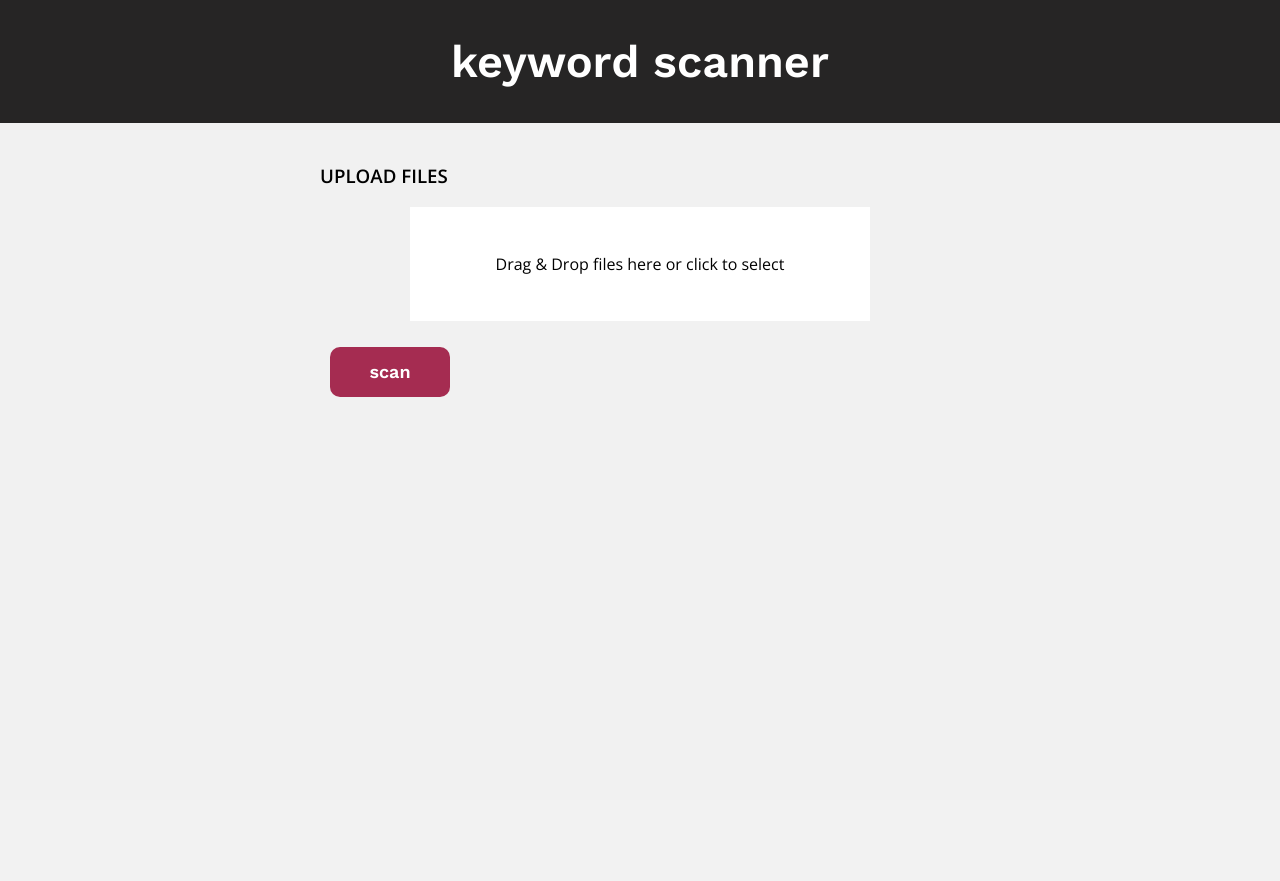
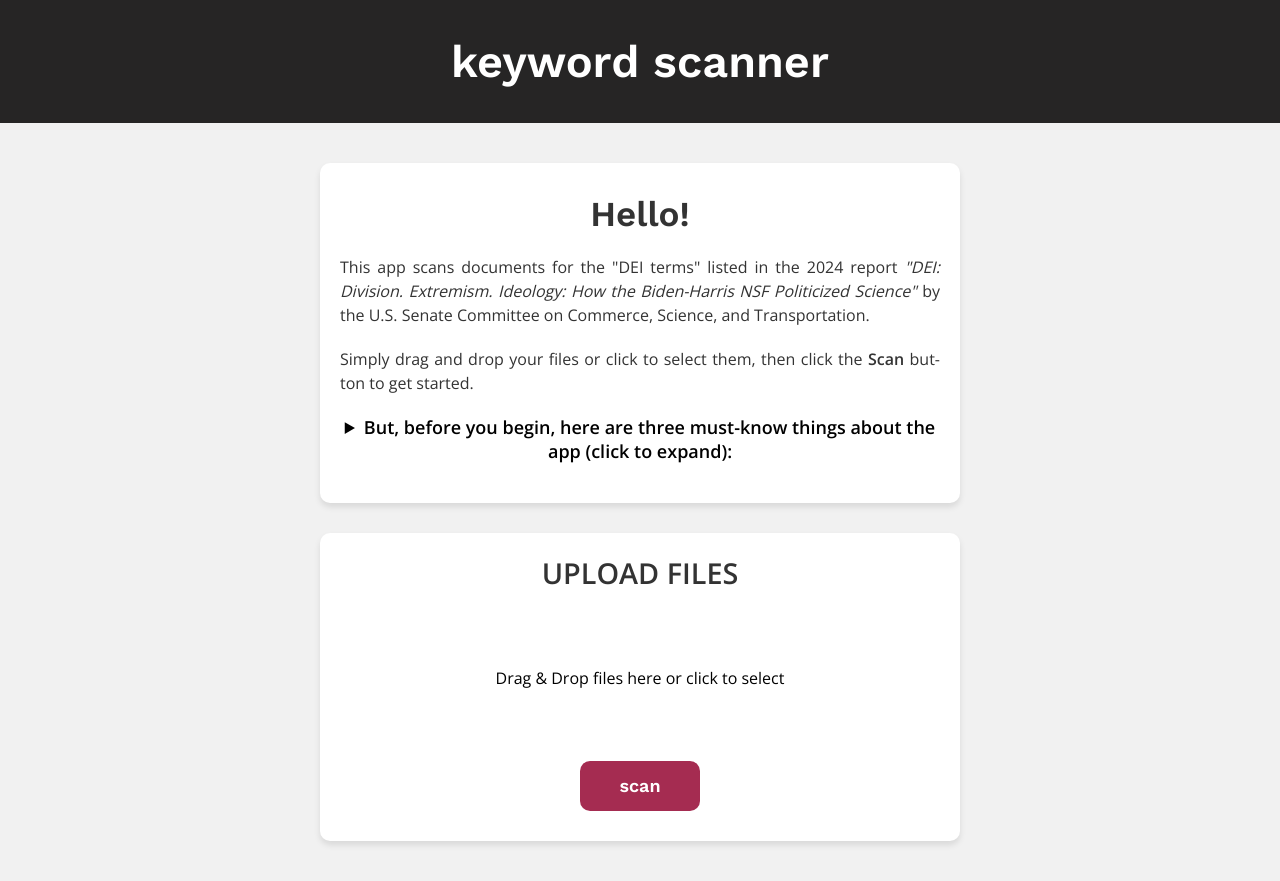
Before and after one commit to deelobo/keyword_scanner_app, a Flask app: page / in a window 1280 px wide. Before the commit the page ends 397 px from the top, so only its background shows below. Run offline with Flask 2, Linux system fonts and the light colour scheme.

Commit message:
Revamp index.html layout to enhance user guidance and improve file upload experience

```diff
--- a/templates/index.html
+++ b/templates/index.html
@@ -16,6 +16,45 @@
 <body>
     <div class="banner">keyword scanner</div>
     <div class="container">
+        <!-- Left Container: Introduction Text -->
+        <div class="intro-container">
+            <div class="introduction">
+                <h2>Hello!</h2>
+                <p>
+                    This app scans documents for the "DEI terms" listed in the 2024 report
+                    <i>"DEI: Division. Extremism. Ideology: How the Biden-Harris NSF Politicized Science"</i> by the
+                    U.S. Senate Committee on Commerce, Science, and Transportation.
+                </p>
+                <p>
+                    Simply drag and drop your files or click to select them, then click the
+                    <strong>Scan</strong> button to get started.
+                </p>
+                <details>
+                    <summary><strong>But, before you begin, here are three must-know things about the app (click to expand):</strong>
+                    </summary>
+                    <ol>
+                        <li>
+                            It only detects the exact terms listed in the Appendix B of the report and does not consider the context in which
+                            words and phrases are used. Detailed information about what the app does (and doesn’t do) is available in its
+                            <a href="https://github.com/yourusername/yourrepo" target="_blank">GitHub repository</a>.
+                        </li>
+                        <li>
+                            It supports TXT, DOCX, CSV, XLS/XLSX,and searchable PDF files, and works best with small documents and file sizes (a few pages and MBs).
+                            Scanned PDFs and image files are not supported. Processing large files may take longer or cause the app to crash.
+                        </li>
+                        </li>It runs on a free-tier plan of the hosting server and was not built for mass or commercial use. Because of that, it may
+                            be slow, go offline after a few minutes of inactivity, or stop working if usage limits are reached.
+                            You are more than welcome to fork its
+                            <a href="https://github.com/yourusername/yourrepo" target="_blank">GitHub repository</a>
+                            to create your own app or help out to improve this one!
+                        </li>
+                    </ol>
+                </details>
+            </div>
+        </div>
+
+        <!-- Right Container -->
+        <div class="upload-results-container">
             <!-- File Upload Section -->
             <h3>UPLOAD FILES</h3>
             <form action="/" method="post" enctype="multipart/form-data" id="upload-form">
@@ -43,6 +82,7 @@
                 <button type="button" class="clear-button" id="new-search-btn">new search</button>
             </div>
             {% endif %}
+        </div>
     </div>
 
     <script>
```
Lines whose indentation alone changed are shown as unchanged.
